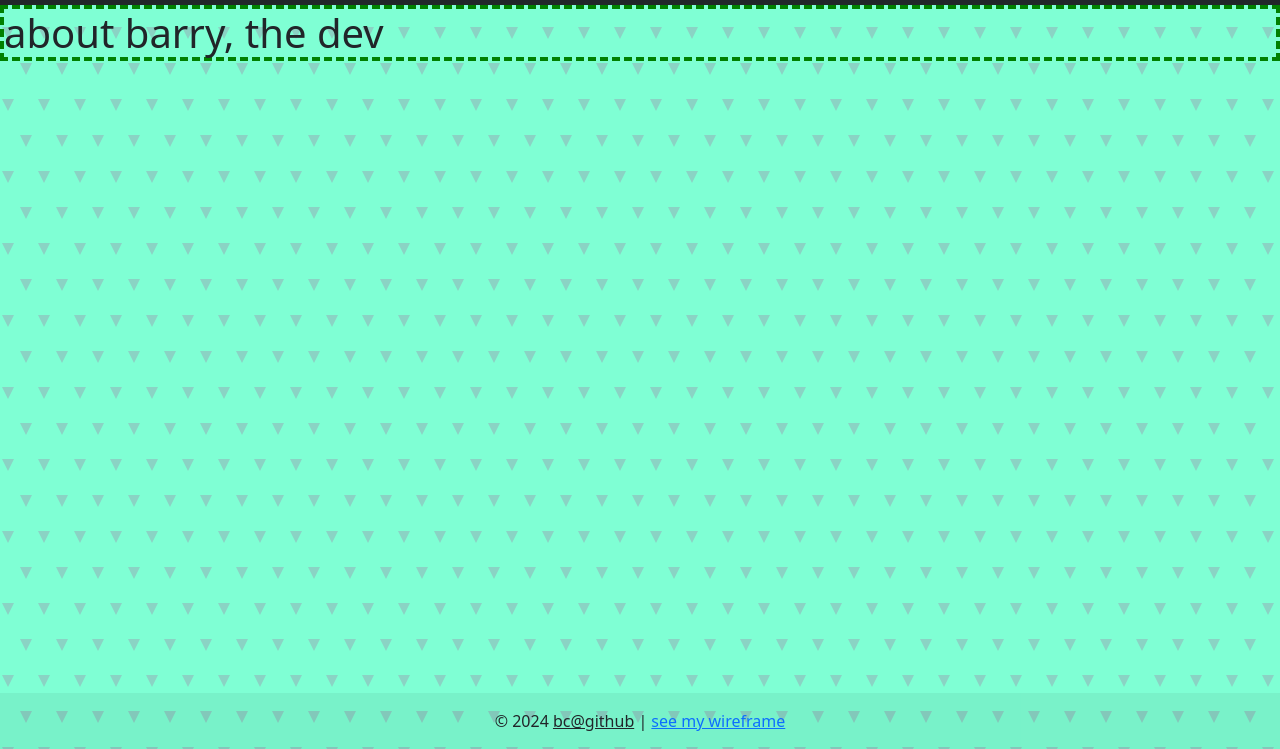
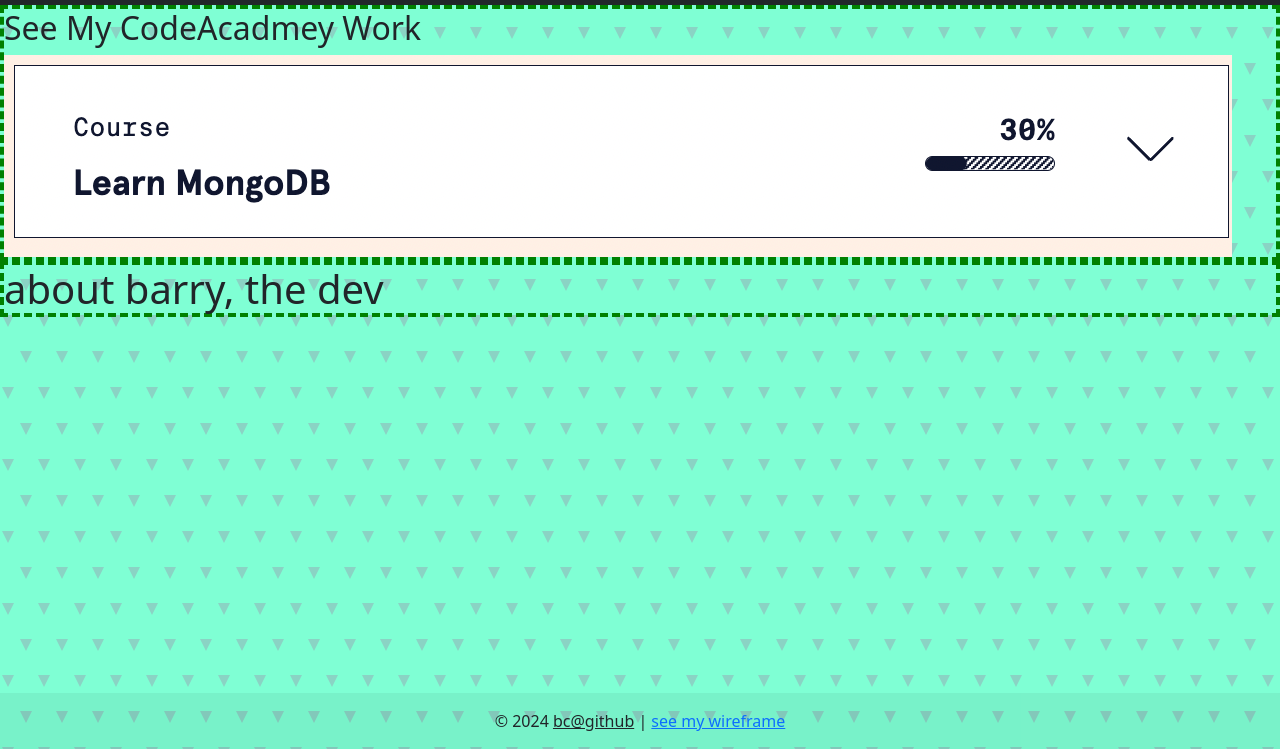
Before and after one commit to MLSMason6/secret-fishstick-guitar-app, a plain HTML site: page pages/about.html in a window 1280 px wide. Shown: the part 51-800 px from the top of the page. Drawn offline with nearby package versions, Linux system fonts and the light colour scheme.

Commit message:
Add files via upload

```diff
--- a/pages/about.html
+++ b/pages/about.html
@@ -66,6 +66,17 @@
 
 <main>
 
+  <div class="seeMe">
+
+    <h2>See My CodeAcadmey Work</h2>
+
+    <!-- link to your profile ❌ -->
+
+    <img src="../images/mongo30percent.png" alt="30% complete MongoDB class">
+
+  </div>
+
+
   <h1 class="seeMe">about barry, the dev</h1>
 
   <!-- iss2: readme here, md rendered as html -->
```
Also changed, not shown: images/mongo30percent.png (added).
